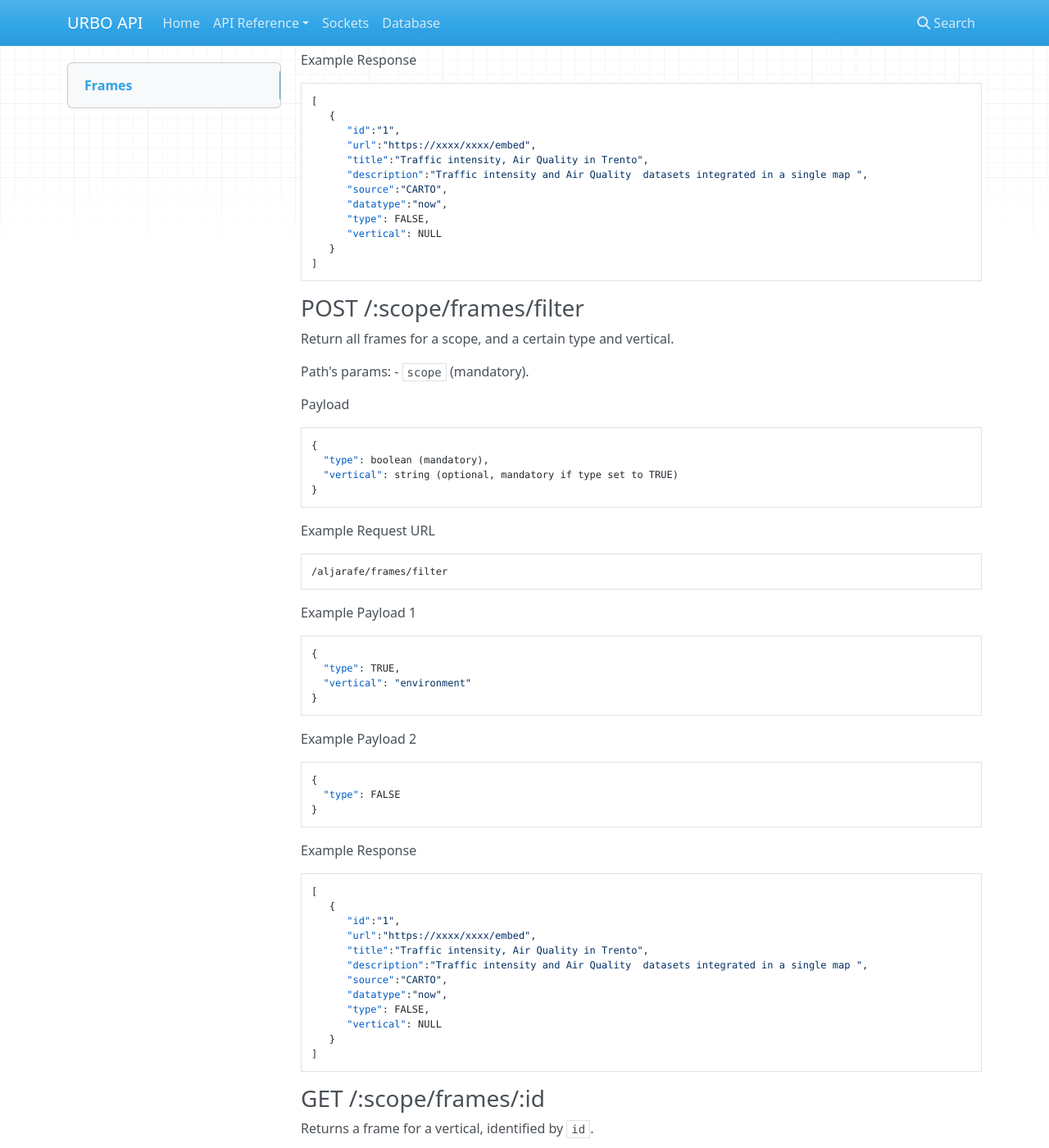
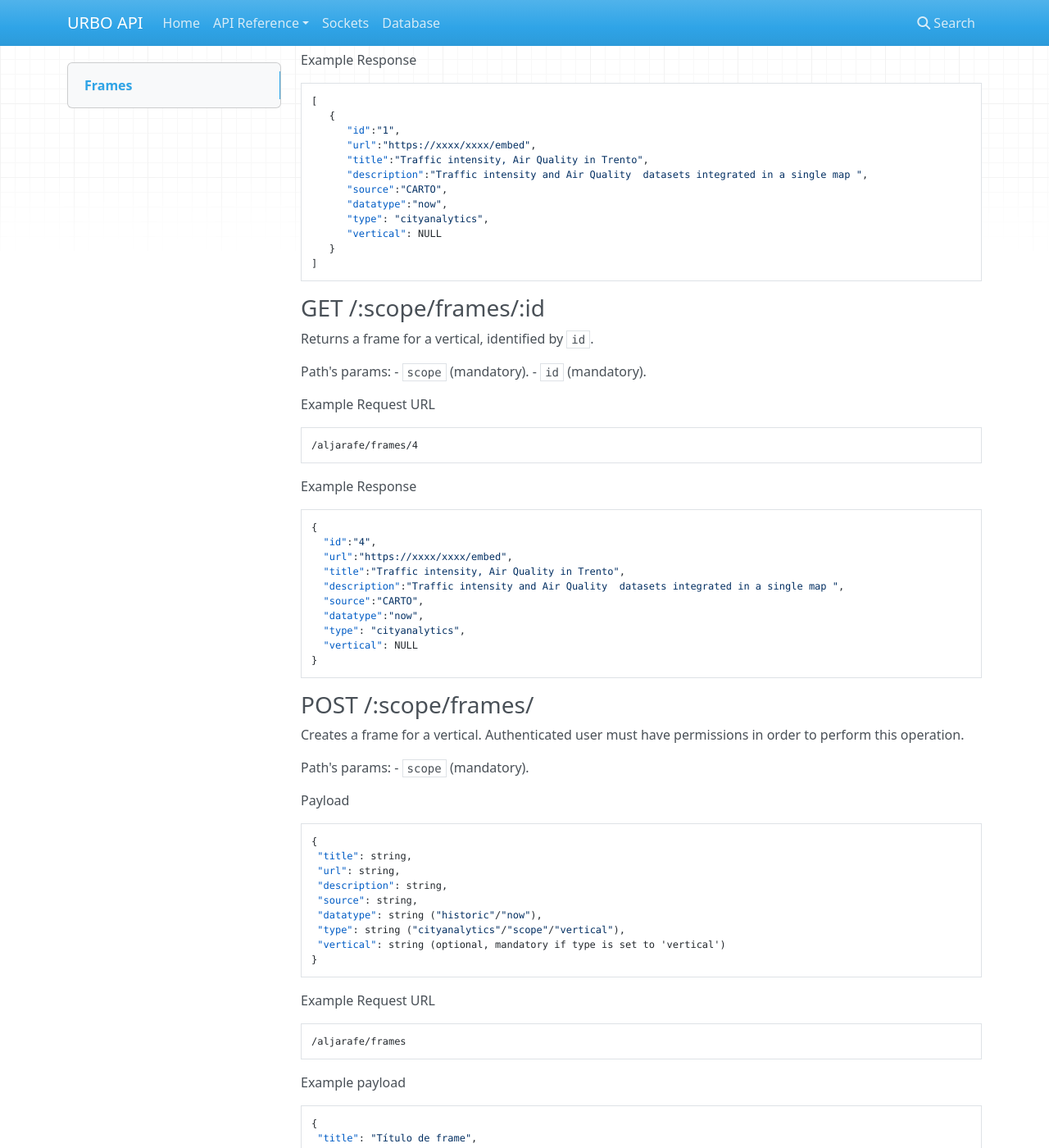
Before and after one commit to GeographicaGS/UrboCore-api, an MkDocs documentation site: the page built from docs/reference/frames.md, in a window 1280 px wide and 1400 px high, scrolled down 283 px. Shown: the whole window at 82% size. Built offline with MkDocs 1.6.1, drawn with Linux system fonts in a browser that asks for light colours; nearby versions of some CDN libraries; old or Windows-style settings are respelled for this version of MkDocs; some of the changed text lies outside the part shown.

Commit message:
fix enum type frames_scope

````diff
--- a/docs/reference/frames.md
+++ b/docs/reference/frames.md
@@ -6,10 +6,12 @@ Returns all frames for a scope.
 
 Path's params:
 	- `scope` (mandatory).
+  - `type` (optional).
+  - `vertical` (optional).
 
 Example Request URL
 ```text
-/aljarafe/frames
+/aljarafe/frames?type=cityanalytics
 ```
 
 Example Response
@@ -22,63 +24,11 @@ Example Response
       "description":"Traffic intensity and Air Quality  datasets integrated in a single map ",
       "source":"CARTO",
       "datatype":"now",
-      "type": FALSE,
+      "type": "cityanalytics",
       "vertical": NULL
    }
 ]
 ```
-
-### POST /:scope/frames/filter
-
-Return all frames for a scope, and a certain type and vertical.
-
-Path's params:
-  - `scope` (mandatory).
-
-Payload
-```json
-{
-  "type": boolean (mandatory),
-  "vertical": string (optional, mandatory if type set to TRUE)
-}
-```
-
-Example Request URL
-```text
-/aljarafe/frames/filter
-```
-
-Example Payload 1
-```json
-{
-  "type": TRUE,
-  "vertical": "environment"
-}
-```
-
-Example Payload 2
-```json
-{
-  "type": FALSE
-}
-```
-
-Example Response
-```json
-[
-   {
-      "id":"1",
-      "url":"https://xxxx/xxxx/embed",
-      "title":"Traffic intensity, Air Quality in Trento",
-      "description":"Traffic intensity and Air Quality  datasets integrated in a single map ",
-      "source":"CARTO",
-      "datatype":"now",
-      "type": FALSE,
-      "vertical": NULL
-   }
-]
-```
-
 
 ### GET /:scope/frames/:id
 
@@ -102,7 +52,7 @@ Example Response
   "description":"Traffic intensity and Air Quality  datasets integrated in a single map ",
   "source":"CARTO",
   "datatype":"now",
-  "type": FALSE,
+  "type": "cityanalytics",
   "vertical": NULL
 }
 ```
@@ -122,8 +72,8 @@ Payload
  "description": string,
  "source": string,
  "datatype": string ("historic"/"now"),
- "type": boolean
- "vertical": string (optional, mandatory if type is set to TRUE)
+ "type": string ("cityanalytics"/"scope"/"vertical"),
+ "vertical": string (optional, mandatory if type is set to 'vertical')
 }
 ```
 
@@ -140,7 +90,7 @@ Example payload
  "description": "Descripción de frame",
  "source": "CARTO",
  "datatype": "now",
- "type": FALSE,
+ "type": "cityanalytics",
  "vertical": NULL
 }
 ```
@@ -161,7 +111,7 @@ Payload
  "description": string,
  "source": string,
  "datatype": string ("historic"/"now"),
- "type": boolean,
+ "type": string ("cityanalytics"/"scope"/"vertical"),
  "vertical": string (optional, mandatory if type is set to TRUE)
 }
 ```
@@ -179,8 +129,8 @@ Example payload
  "description": "Descripción de frame",
  "source": "CARTO",
  "datatype": "now",
- "type": FALSE,
- "vertical": NULL
+ "type": "vertical",
+ "vertical": "environment"
 }
 ```
 
````
Also changed, not shown: 3 other files.
